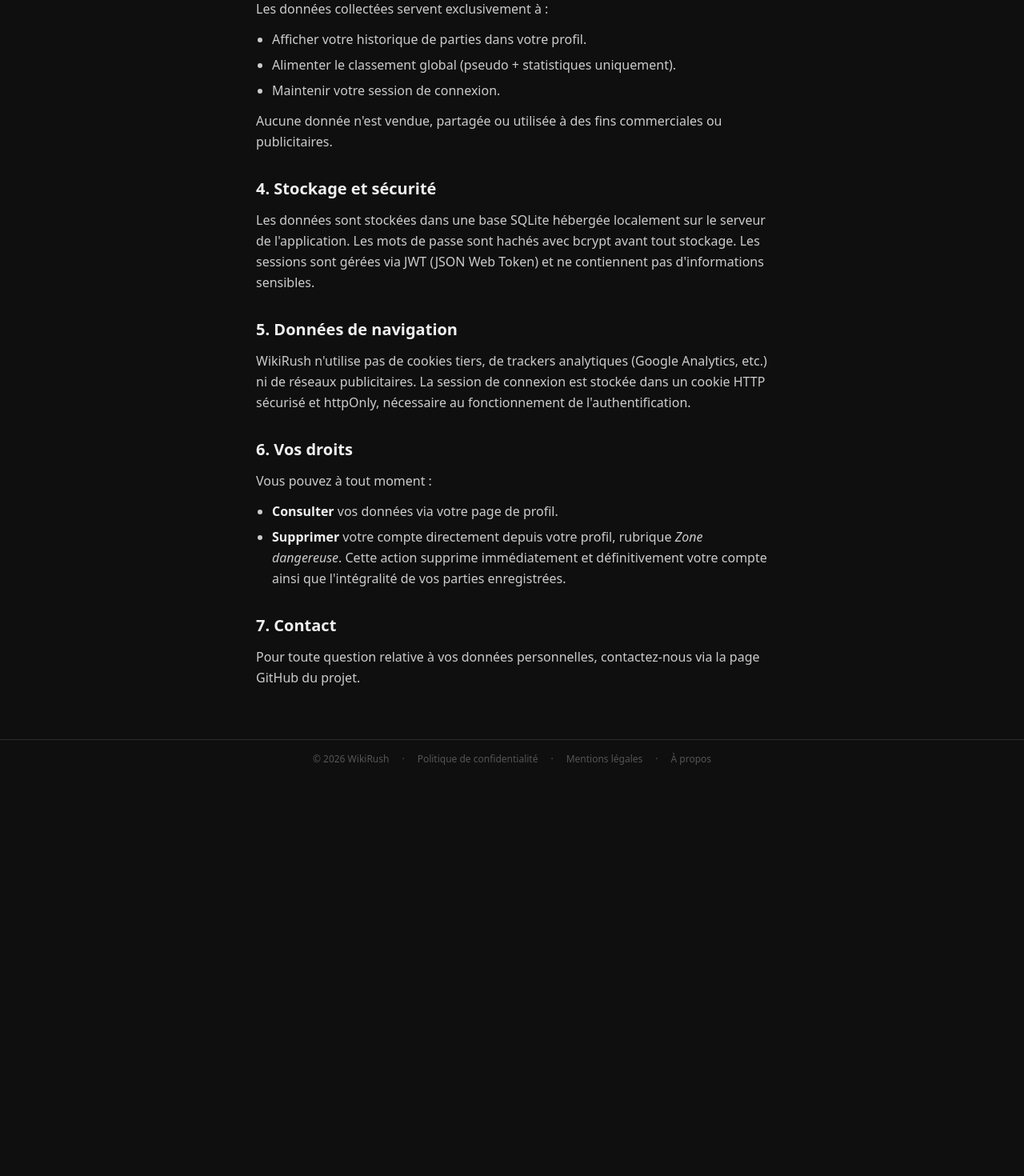
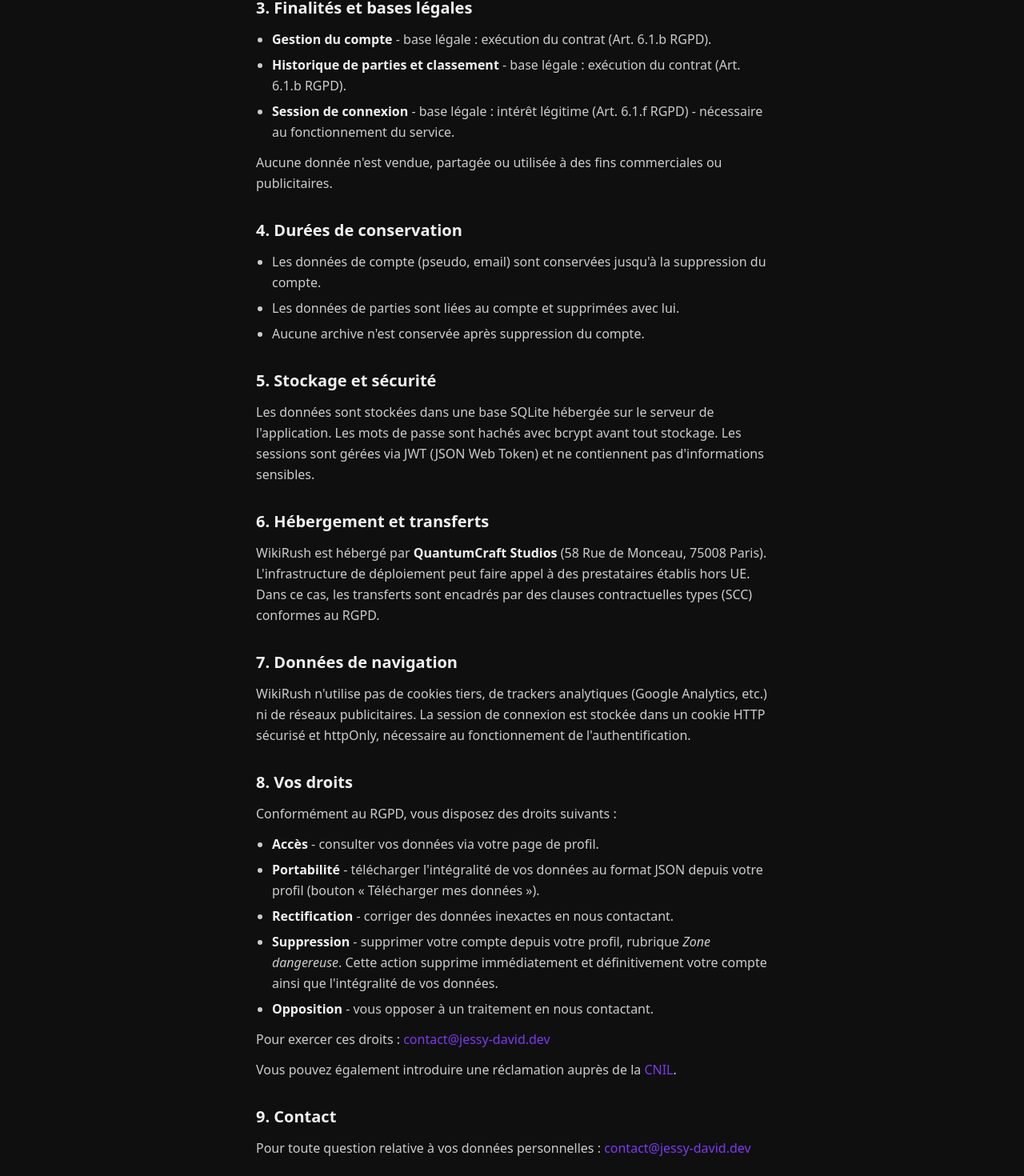
Before and after one commit to jessy-david-dev/WikiRush, a Next.js app: page /privacy in a window 1280 px wide. Shown: the part 875-2345 px from the top of the page at 80% size. Before the commit the page ends 1848 px from the top, so only its background shows below. Built offline with nearby package versions, Linux system fonts and the light colour scheme.

Commit message:
feat: add search toggle for game setup and improve RGPD compliance

```diff
--- a/app/components/GameScreen.tsx
+++ b/app/components/GameScreen.tsx
@@ -117,7 +117,7 @@ export function GameScreen({
           </div>
           <Breadcrumbs history={history} endRef={breadcrumbEndRef} />
         </div>
-        <div className="flex gap-2 sm:gap-3 shrink-0 text-[10px] sm:text-xs font-bold text-[#888] tabular-nums">
+        <div className="flex items-center gap-2 sm:gap-3 shrink-0 text-[10px] sm:text-xs font-bold text-[#888] tabular-nums">
           <span>{elapsed}</span>
           <span>{clicks} clics</span>
           <span className="hidden sm:inline">{myPlayer?.score ?? 0} pts</span>
--- a/app/privacy/page.tsx
+++ b/app/privacy/page.tsx
@@ -1,3 +1,5 @@
+import Link from "next/link";
+
 export const metadata = {
   title: "Politique de confidentialité - WikiRush",
 };
@@ -6,34 +8,71 @@ export default function PrivacyPage() {
   return (
     <div className="min-h-dvh bg-[#0f0f0f] text-[#f0f0f0]">
       <div className="max-w-2xl mx-auto px-4 py-12 sm:py-16">
-        <a href="/" className="inline-flex items-center gap-2 text-sm text-[#888] hover:text-[#f0f0f0] mb-8 transition-colors">
+        <Link
+          href="/"
+          className="inline-flex items-center gap-2 text-sm text-[#888] hover:text-[#f0f0f0] mb-8 transition-colors"
+        >
           ← Retour
-        </a>
+        </Link>
 
-        <h1 className="text-3xl sm:text-4xl font-black mb-2">Politique de confidentialité</h1>
-        <p className="text-sm text-[#888] mb-10">Dernière mise à jour : avril 2025</p>
+        <h1 className="text-3xl sm:text-4xl font-black mb-2">
+          Politique de confidentialité
+        </h1>
+        <p className="text-sm text-[#888] mb-10">
+          Dernière mise à jour : avril 2026
+        </p>
 
         <div className="flex flex-col gap-8 text-sm sm:text-base leading-relaxed text-[#ccc]">
-
           <section className="flex flex-col gap-3">
-            <h2 className="text-lg sm:text-xl font-bold text-[#f0f0f0]">1. Présentation</h2>
+            <h2 className="text-lg sm:text-xl font-bold text-[#f0f0f0]">
+              1. Présentation
+            </h2>
             <p>
-              WikiRush est un jeu de navigation Wikipedia jouable en solo et en multijoueur.
-              Cette politique explique quelles données sont collectées, pourquoi, et comment elles sont protégées.
+              WikiRush est un jeu de navigation Wikipedia jouable en solo et en
+              multijoueur. Cette politique explique quelles données sont
+              collectées, pourquoi, et comment elles sont protégées.
+            </p>
+            <p>
+              Responsable du traitement :{" "}
+              <span className="text-[#f0f0f0] font-semibold">DAVID Jessy</span>{" "}
+              -{" "}
+              <a
+                href="mailto:contact@jessy-david.dev"
+                className="text-[#7c3aed] hover:underline"
+              >
+                contact@jessy-david.dev
+              </a>
             </p>
           </section>
 
           <section className="flex flex-col gap-3">
-            <h2 className="text-lg sm:text-xl font-bold text-[#f0f0f0]">2. Données collectées</h2>
+            <h2 className="text-lg sm:text-xl font-bold text-[#f0f0f0]">
+              2. Données collectées
+            </h2>
             <p>Lors de la création d&apos;un compte, nous collectons :</p>
             <ul className="list-disc pl-5 flex flex-col gap-1.5 text-[#ccc]">
-              <li><span className="text-[#f0f0f0] font-semibold">Pseudo</span> - affiché dans les parties et le classement.</li>
-              <li><span className="text-[#f0f0f0] font-semibold">Adresse e-mail</span> - utilisée uniquement pour l&apos;authentification. Elle n&apos;est jamais affichée publiquement.</li>
-              <li><span className="text-[#f0f0f0] font-semibold">Mot de passe</span> - stocké sous forme hachée (bcrypt). Nous n&apos;avons jamais accès à votre mot de passe en clair.</li>
+              <li>
+                <span className="text-[#f0f0f0] font-semibold">Pseudo</span> -
+                affiché dans les parties et le classement.
+              </li>
+              <li>
+                <span className="text-[#f0f0f0] font-semibold">
+                  Adresse e-mail
+                </span>{" "}
+                - utilisée uniquement pour l&apos;authentification. Elle
+                n&apos;est jamais affichée publiquement.
+              </li>
+              <li>
+                <span className="text-[#f0f0f0] font-semibold">
+                  Mot de passe
+                </span>{" "}
+                - stocké sous forme hachée (bcrypt). Nous n&apos;avons jamais
+                accès à votre mot de passe en clair.
+              </li>
             </ul>
             <p>Pour chaque partie jouée, nous enregistrons :</p>
             <ul className="list-disc pl-5 flex flex-col gap-1.5 text-[#ccc]">
-              <li>Mode de jeu (solo / multijoueur)</li>
+              <li>Mode de jeu (solo / multijoueur / blitz / défi du jour)</li>
               <li>Articles de départ et cible</li>
               <li>Chemin parcouru, nombre de clics, temps</li>
               <li>Résultat (victoire / abandon)</li>
@@ -42,53 +81,171 @@ export default function PrivacyPage() {
           </section>
 
           <section className="flex flex-col gap-3">
-            <h2 className="text-lg sm:text-xl font-bold text-[#f0f0f0]">3. Utilisation des données</h2>
-            <p>Les données collectées servent exclusivement à :</p>
+            <h2 className="text-lg sm:text-xl font-bold text-[#f0f0f0]">
+              3. Finalités et bases légales
+            </h2>
             <ul className="list-disc pl-5 flex flex-col gap-1.5">
-              <li>Afficher votre historique de parties dans votre profil.</li>
-              <li>Alimenter le classement global (pseudo + statistiques uniquement).</li>
-              <li>Maintenir votre session de connexion.</li>
+              <li>
+                <span className="text-[#f0f0f0] font-semibold">
+                  Gestion du compte
+                </span>{" "}
+                - base légale : exécution du contrat (Art. 6.1.b RGPD).
+              </li>
+              <li>
+                <span className="text-[#f0f0f0] font-semibold">
+                  Historique de parties et classement
+                </span>{" "}
+                - base légale : exécution du contrat (Art. 6.1.b RGPD).
+              </li>
+              <li>
+                <span className="text-[#f0f0f0] font-semibold">
+                  Session de connexion
+                </span>{" "}
+                - base légale : intérêt légitime (Art. 6.1.f RGPD) - nécessaire
+                au fonctionnement du service.
+              </li>
             </ul>
-            <p>Aucune donnée n&apos;est vendue, partagée ou utilisée à des fins commerciales ou publicitaires.</p>
-          </section>
-
-          <section className="flex flex-col gap-3">
-            <h2 className="text-lg sm:text-xl font-bold text-[#f0f0f0]">4. Stockage et sécurité</h2>
             <p>
-              Les données sont stockées dans une base SQLite hébergée localement sur le serveur de l&apos;application.
-              Les mots de passe sont hachés avec bcrypt avant tout stockage.
-              Les sessions sont gérées via JWT (JSON Web Token) et ne contiennent pas d&apos;informations sensibles.
+              Aucune donnée n&apos;est vendue, partagée ou utilisée à des fins
+              commerciales ou publicitaires.
             </p>
           </section>
 
           <section className="flex flex-col gap-3">
-            <h2 className="text-lg sm:text-xl font-bold text-[#f0f0f0]">5. Données de navigation</h2>
-            <p>
-              WikiRush n&apos;utilise pas de cookies tiers, de trackers analytiques (Google Analytics, etc.) ni de réseaux publicitaires.
-              La session de connexion est stockée dans un cookie HTTP sécurisé et httpOnly, nécessaire au fonctionnement de l&apos;authentification.
-            </p>
-          </section>
-
-          <section className="flex flex-col gap-3">
-            <h2 className="text-lg sm:text-xl font-bold text-[#f0f0f0]">6. Vos droits</h2>
-            <p>Vous pouvez à tout moment :</p>
+            <h2 className="text-lg sm:text-xl font-bold text-[#f0f0f0]">
+              4. Durées de conservation
+            </h2>
             <ul className="list-disc pl-5 flex flex-col gap-1.5">
-              <li><span className="text-[#f0f0f0] font-semibold">Consulter</span> vos données via votre page de profil.</li>
               <li>
-                <span className="text-[#f0f0f0] font-semibold">Supprimer</span> votre compte directement depuis votre profil,
-                rubrique <span className="italic">Zone dangereuse</span>. Cette action supprime immédiatement et définitivement
-                votre compte ainsi que l&apos;intégralité de vos parties enregistrées.
+                Les données de compte (pseudo, email) sont conservées
+                jusqu&apos;à la suppression du compte.
+              </li>
+              <li>
+                Les données de parties sont liées au compte et supprimées avec
+                lui.
+              </li>
+              <li>
+                Aucune archive n&apos;est conservée après suppression du compte.
               </li>
             </ul>
           </section>
 
           <section className="flex flex-col gap-3">
-            <h2 className="text-lg sm:text-xl font-bold text-[#f0f0f0]">7. Contact</h2>
+            <h2 className="text-lg sm:text-xl font-bold text-[#f0f0f0]">
+              5. Stockage et sécurité
+            </h2>
             <p>
-              Pour toute question relative à vos données personnelles, contactez-nous via la page GitHub du projet.
+              Les données sont stockées dans une base SQLite hébergée sur le
+              serveur de l&apos;application. Les mots de passe sont hachés avec
+              bcrypt avant tout stockage. Les sessions sont gérées via JWT (JSON
+              Web Token) et ne contiennent pas d&apos;informations sensibles.
             </p>
           </section>
 
+          <section className="flex flex-col gap-3">
+            <h2 className="text-lg sm:text-xl font-bold text-[#f0f0f0]">
+              6. Hébergement et transferts
+            </h2>
+            <p>
+              WikiRush est hébergé par{" "}
+              <span className="text-[#f0f0f0] font-semibold">
+                QuantumCraft Studios
+              </span>{" "}
+              (58 Rue de Monceau, 75008 Paris). L&apos;infrastructure de
+              déploiement peut faire appel à des prestataires établis hors UE.
+              Dans ce cas, les transferts sont encadrés par des clauses
+              contractuelles types (SCC) conformes au RGPD.
+            </p>
+          </section>
+
+          <section className="flex flex-col gap-3">
+            <h2 className="text-lg sm:text-xl font-bold text-[#f0f0f0]">
+              7. Données de navigation
+            </h2>
+            <p>
+              WikiRush n&apos;utilise pas de cookies tiers, de trackers
+              analytiques (Google Analytics, etc.) ni de réseaux publicitaires.
+              La session de connexion est stockée dans un cookie HTTP sécurisé
+              et httpOnly, nécessaire au fonctionnement de
+              l&apos;authentification.
+            </p>
+          </section>
+
+          <section className="flex flex-col gap-3">
+            <h2 className="text-lg sm:text-xl font-bold text-[#f0f0f0]">
+              8. Vos droits
+            </h2>
+            <p>Conformément au RGPD, vous disposez des droits suivants :</p>
+            <ul className="list-disc pl-5 flex flex-col gap-1.5">
+              <li>
+                <span className="text-[#f0f0f0] font-semibold">Accès</span> -
+                consulter vos données via votre page de profil.
+              </li>
+              <li>
+                <span className="text-[#f0f0f0] font-semibold">
+                  Portabilité
+                </span>{" "}
+                - télécharger l&apos;intégralité de vos données au format JSON
+                depuis votre profil (bouton &laquo;&nbsp;Télécharger mes
+                données&nbsp;&raquo;).
+              </li>
+              <li>
+                <span className="text-[#f0f0f0] font-semibold">
+                  Rectification
+                </span>{" "}
+                - corriger des données inexactes en nous contactant.
+              </li>
+              <li>
+                <span className="text-[#f0f0f0] font-semibold">
+                  Suppression
+                </span>{" "}
+                - supprimer votre compte depuis votre profil, rubrique{" "}
+                <span className="italic">Zone dangereuse</span>. Cette action
+                supprime immédiatement et définitivement votre compte ainsi que
+                l&apos;intégralité de vos données.
+              </li>
+              <li>
+                <span className="text-[#f0f0f0] font-semibold">Opposition</span>{" "}
+                - vous opposer à un traitement en nous contactant.
+              </li>
+            </ul>
+            <p>
+              Pour exercer ces droits :{" "}
+              <a
+                href="mailto:contact@jessy-david.dev"
+                className="text-[#7c3aed] hover:underline"
+              >
+                contact@jessy-david.dev
+              </a>
+            </p>
+            <p>
+              Vous pouvez également introduire une réclamation auprès de la{" "}
+              <a
+                href="https://www.cnil.fr/fr/plaintes"
+                target="_blank"
+                rel="noopener noreferrer"
+                className="text-[#7c3aed] hover:underline"
+              >
+                CNIL
+              </a>
+              .
+            </p>
+          </section>
+
+          <section className="flex flex-col gap-3">
+            <h2 className="text-lg sm:text-xl font-bold text-[#f0f0f0]">
+              9. Contact
+            </h2>
+            <p>
+              Pour toute question relative à vos données personnelles :{" "}
+              <a
+                href="mailto:contact@jessy-david.dev"
+                className="text-[#7c3aed] hover:underline"
+              >
+                contact@jessy-david.dev
+              </a>
+            </p>
+          </section>
         </div>
       </div>
     </div>
```
Also changed, not shown: app/components/AuthModal.tsx (+8 -0 lines), app/components/BlitzScreen.tsx (+12 -0 lines), app/components/LobbyScreen.tsx (+12 -0 lines), app/components/SoloScreen.tsx (+12 -0 lines), lib/useSearchAllowed.ts (added, +35 -0 lines).
